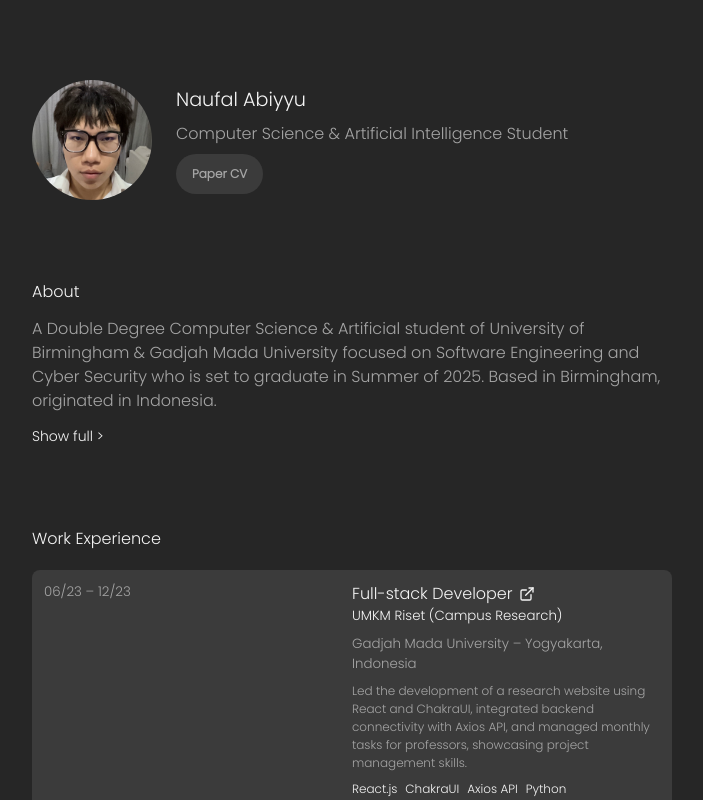
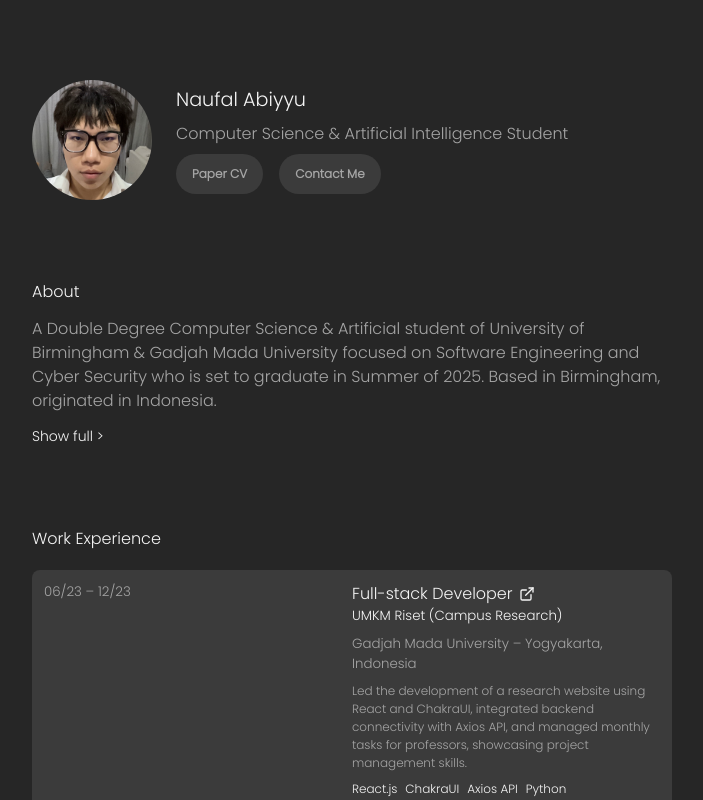
Before and after one commit to sickopam/cv-na, a Next.js app: page / in a window 1280 px wide. Shown: the top 800 px of the page, without its empty margins (48-751 px from the left). Built offline with nearby package versions, Linux system fonts and the light colour scheme.

Commit message:
scroll to contact & back up btn

```diff
--- a/pages/Contact.jsx
+++ b/pages/Contact.jsx
@@ -1,6 +1,6 @@
 import React from 'react'
 import data from '.././data/contacts.json'
-import { Stack, Flex, List, SimpleGrid, Text } from '@chakra-ui/react'
+import { Stack, Flex, Box, List, SimpleGrid, Text } from '@chakra-ui/react'
 import { ExternalLinkIcon } from "@chakra-ui/icons";
 
 const iconMap = {
@@ -9,6 +9,7 @@ const iconMap = {
 
 export default function Contact() {
   return (
+    <Box id='contact'>
         <Stack spacing='1.2rem' id='bout'>
             <Text fontSize={{base: 'sm', sm: 'md'}}>Contacts</Text>
             {data.contact.map((e, i) => (
@@ -33,5 +34,6 @@ export default function Contact() {
                 </List>
             ))}
         </Stack>
+    </Box>
   )
 }
--- a/pages/Header.jsx
+++ b/pages/Header.jsx
@@ -1,17 +1,43 @@
-import React from 'react'
+import React, { useState, useEffect } from 'react'
 import Image from 'next/image'
-import { useDisclosure, Stack, Flex, Box, Text, Button} from '@chakra-ui/react'
+import { useDisclosure, Stack, Flex, Box, Text, Button, IconButton } from '@chakra-ui/react'
 
 import Me from '.././public/assets/opam.jpg'
 import Cv from '@/comp/CvMod.js'
+import { ChevronUpIcon } from '@chakra-ui/icons'
 
 export default function Header() {
 
   const {isOpen, onOpen, onClose} = useDisclosure()
+  const [opacity, setOpacity] = useState(0);
 
   const openModal = () => {
     onOpen()
   }
+  const scrollToBottom = () => {
+    window.scrollTo({
+      left: 0,
+      top: document.documentElement.scrollHeight,
+      behavior: 'smooth',
+    });
+  };
+
+  useEffect(() => {
+    const handleScroll = () => {
+      const showBtn = window.scrollY > 1200;
+      setOpacity(showBtn ? 1 : 0);
+    };
+    window.addEventListener('scroll', handleScroll);
+    return () => window.removeEventListener('scroll', handleScroll);
+  }, []);
+
+  const scrollToTop = () => {
+    window.scrollTo({
+      top: 0,
+      behavior: 'smooth',
+    });
+  };
+
 
   return (
     <Flex gap='1.5rem' align='center' flexDir={{base: 'column', sm: 'row'}}>
@@ -21,6 +47,7 @@ export default function Header() {
       <Stack align={{base: 'center', sm: 'initial'}} textAlign={{base: 'center', sm: 'left'}}>
         <Text fontSize='larger'>Naufal Abiyyu</Text>
         <Text className='shadowtext'>Computer Science & Artificial Intelligence Student</Text>
+        <Flex gap='1rem'>
           <Button
             onClick={() => openModal()}
             rounded='3xl'
@@ -29,7 +56,34 @@ export default function Header() {
             color='#a5a5a5'
             fontSize='xs'
           >Paper CV</Button>
+          <Button
+            onClick={() => scrollToBottom()}
+            rounded='3xl'
+            bg='#3b3b3b'
+            _hover={{bg: '#525252'}}
+            color='#a5a5a5'
+            fontSize='xs'>Contact Me</Button>
+        </Flex>
       </Stack>
+
+      <IconButton
+        icon={<ChevronUpIcon w={6} h={6} />}
+        aria-label='Scroll to top'
+        onClick={scrollToTop}
+        position='fixed'
+        bottom='5%'
+        right='5%'
+        zIndex='10'
+        bg='#3b3b3b'
+        _hover={{ bg: '#525252' }}
+        color='#a5a5a5'
+        rounded='full'
+        opacity={opacity}
+        visibility={opacity ? 'visible' : 'hidden'}
+        transition='.2s all ease-in-out'
+        style={{ willChange: 'opacity, visibility' }}
+      />
+
       <Cv isOpen={isOpen} onClose={onClose}/>
     </Flex>
   )
```
Lines whose indentation alone changed are shown as unchanged.
